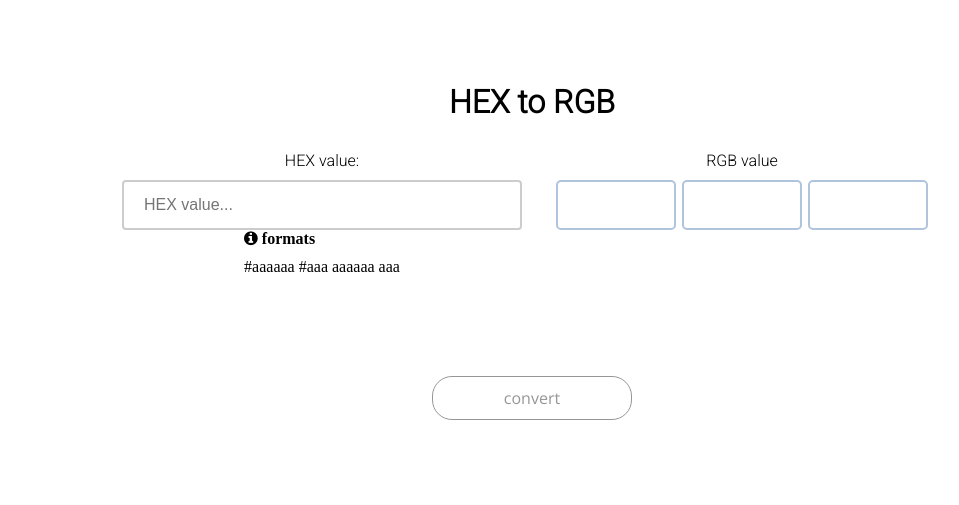
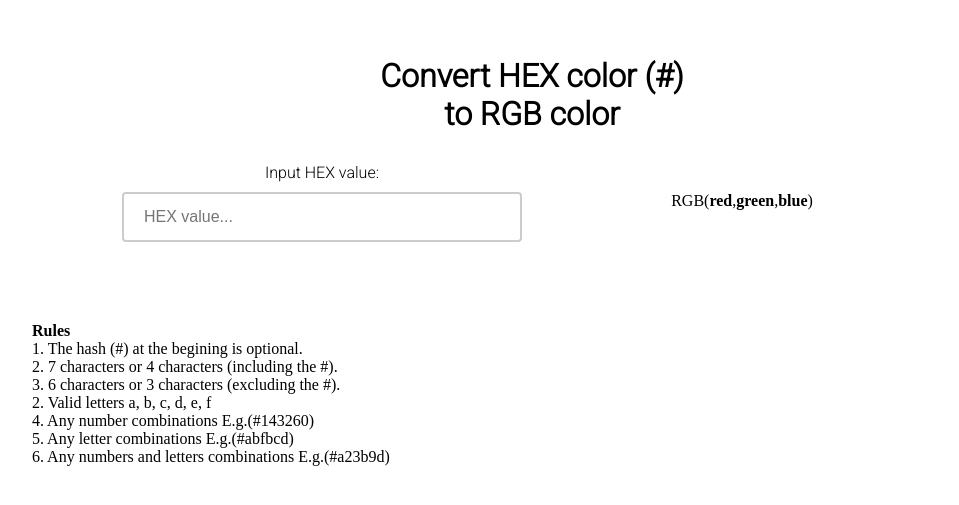
Before and after one commit to muigiriri/HEX-2-RGB, a plain HTML site: page index.html in a window 1280 px wide. Shown: the part 139-644 px from the top of the page, without its empty margins (108-1067 px from the left). Drawn offline with nearby package versions, Linux system fonts and the light colour scheme; files that its build step writes are made by us from their sources; files whose address does not match are found by name; a web font is replaced by a local one.

Commit message:
Page layout changes

```diff
--- a/index.html
+++ b/index.html
@@ -11,32 +11,36 @@
 </head>
 <body>
 	<div class="main">
-		<h1>HEX to RGB</h1>
+		<div class="caption">
+		<h1>Convert HEX color (#)<br> to RGB color</h1>
+		</div>
 		<div class="inputContainer">
 			<div id="inputs">
 				<div class="data" id="hex">
-					<p>HEX value:</p>
+					<p>Input HEX value:</p>
 					<input type="text" name="hexValue" maxlength="7" autofocus="autofocus" placeholder="HEX value..."
-					onfocus="displayFormat()">
-					<div class="format">
+					onfocus="displayFormat()" oninput="start()">
+					<!-- <div class="format">
 						<div>
 							<i class="fa fa-info-circle"></i>
 							<b>formats</b>
 							<p></p>
-							#aaaaaa
-							#aaa
-							aaaaaa
-							aaa
+							#1a3c5f<br>
+							#123<br>
+							12bb56<br>
+							2cc
+							<p></p>
+							<b>valid&nbspletters</b>
+							<p></p>
+							a,b,c,d,e,f
 						</div>
 						<div></div>
-					</div>
+					</div> -->
 				</div>
 				<div class="data" id="rgb">
-					<p>RGB value</p>
+					<p>&nbsp</p>
 					<div class="rgb">
-						<div class="rgbValue"></div>
-						<div class="rgbValue"></div>
-						<div class="rgbValue"></div>
+						RGB(<b id="rr">red</b>,<b id="gg">green</b>,<b id="bb">blue</b>)
 					</div>
 				</div>
 				<div class="error">
@@ -50,8 +54,17 @@
 				</div>
 				<div class="data"></div>
 			</div>
-			<div id="buttonBox">
-				<button onclick="start()" id="convert">convert</button>
+			<div class="rules">
+				<p><b>Rules</b><br>
+					1. The hash (#) at the begining is optional.<br>
+					2. 7 characters or 4 characters (including the #).<br>
+					3. 6 characters or 3 characters (excluding the #).<br>
+					2. Valid letters a, b, c, d, e, f<br>
+				4. Any number combinations E.g.(#143260)<br>
+				5. Any letter combinations E.g.(#abfbcd)<br>
+				6. Any numbers and letters combinations E.g.(#a23b9d)<br>
+				</p>
+				<!-- <button onclick="start()" id="convert">convert</button> -->
 			</div>
 		</div>
 	</div>
```
